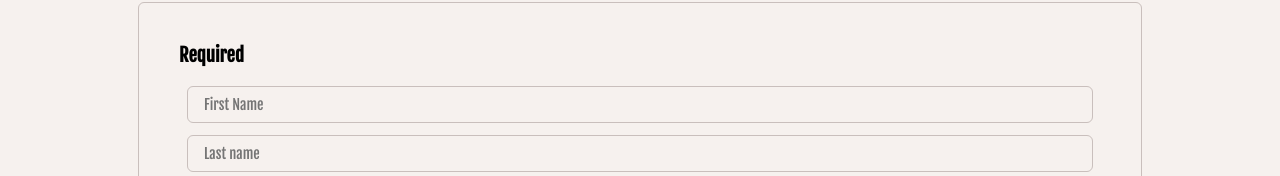
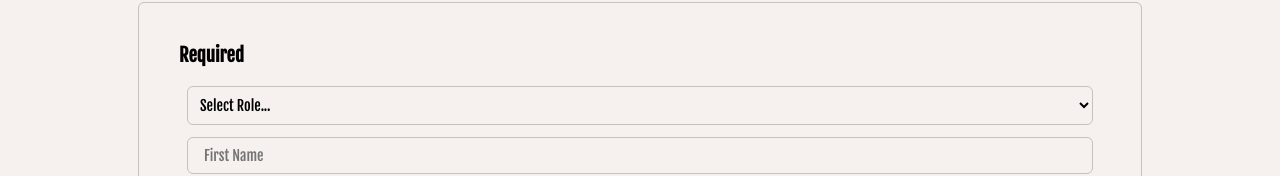
Before and after one commit to PaconcioDev/Sho-P, a React (Vite) app: page /account/register in a window 1280 px wide. Shown: the part 184-360 px from the top of the page. Built offline with nearby package versions, Linux system fonts and the light colour scheme; no server answers.

Commit message:
Click Outside create and role now on register

```diff
--- a/src/components/CreateCategory/CreateCategory.css
+++ b/src/components/CreateCategory/CreateCategory.css
@@ -34,3 +34,9 @@
 .category__btn--red:hover {
   color: #ed4731
 }
+
+@media screen and (min-width: 768px) {
+  .category__form {
+    margin-right: 5rem;
+  }
+}
--- a/src/components/CreateCategory/CreateCategory.jsx
+++ b/src/components/CreateCategory/CreateCategory.jsx
@@ -1,5 +1,5 @@
 import './CreateCategory.css';
-import { useContext } from 'react';
+import { useContext, useEffect, useRef } from 'react';
 import { FormInput } from '../FormInput/FormInput';
 import { CancelIcon } from '../../icons/CancelIcon';
 import { CheckIcon } from '../../icons/CheckIcon';
@@ -11,6 +11,20 @@ import { capitalizeFirstLetter } from '../../utils/capitalizeFirstLetter.js';
 function CreateCategory ({ view }) {
   const { user } = useContext(ProductsContext);
   const newCategory = useFormInput({ type: 'text' });
+
+  const formRef = useRef(null);
+
+  useEffect(() => {
+    const handleClickOutside = (e) => {
+      if (!formRef || !formRef.current || formRef.current.contains(e.target)) return;
+      view.manualOff();
+    };
+
+    document.addEventListener('mousedown', handleClickOutside);
+    return () => {
+      document.removeEventListener('mousedown', handleClickOutside);
+    };
+  }, [formRef, view]);
 
   const handleSubmit = async (e) => {
     e.preventDefault();
@@ -34,6 +48,7 @@ function CreateCategory ({ view }) {
       action='submit'
       method='post'
       onSubmit={handleSubmit}
+      ref={formRef}
     >
       <FormInput
         {...newCategory}
--- a/src/pages/Register/Register.css
+++ b/src/pages/Register/Register.css
@@ -10,6 +10,17 @@
   padding: 0 0.5rem;
 }
 
+.register__select {
+  width: 100%;
+  padding: 0.5rem 0.5rem;
+  font: inherit;
+  font-size: 0.9rem;
+  background-color: transparent;
+  border: 0.0625rem solid #c9bfbc;
+  border-radius: 0.375rem;
+  outline: none
+}
+
 .register__hr {
   margin: 1.5rem 0;
 }
--- a/src/pages/Register/Register.jsx
+++ b/src/pages/Register/Register.jsx
@@ -1,4 +1,5 @@
 import './Register.css';
+import { useState } from 'react';
 import { useNavigate } from 'react-router-dom';
 import { useFormInput } from '../../hooks/useFormInput.js';
 import { useMessage } from '../../hooks/useMessage.js';
@@ -17,6 +18,7 @@ function Register () {
 
   const { isOn: isPasswordOn, handleState: togglePassword } = useToggle();
 
+  const [roleValue, setRoleValue] = useState('customer');
   const firstName = useFormInput({ type: 'text' });
   const lastName = useFormInput({ type: 'text' });
   const email = useFormInput({ type: 'email' });
@@ -27,6 +29,7 @@ function Register () {
     e.preventDefault();
 
     const userData = {
+      role: roleValue,
       name: firstName.value,
       lastName: lastName.value,
       email: email.value.toLowerCase(),
@@ -63,12 +66,26 @@ function Register () {
     <Layout title='Create an Account'>
       <FormBox>
         <form
+          id='registerForm'
           className='register__form'
           method='post'
           onSubmit={handleSubmit}
         >
           <h3 className='register__subtitle'>Required</h3>
           <section className='register__section'>
+            <select
+              className='register__select'
+              form='registerForm'
+              onChange={(e) => {
+                setRoleValue(e.target.value);
+              }}
+              defaultValue='Select Role...'
+              required
+            >
+              <option disabled>Select Role...</option>
+              <option value='customer'>Customer</option>
+              <option value='admin'>Admin</option>
+            </select>
             <FormInput
               {...firstName}
               placeholder='First Name'
--- a/src/services/users.js
+++ b/src/services/users.js
@@ -1,11 +1,12 @@
 const baseUrl = 'http://localhost:3030/shop-api/v2/users';
 
 class UsersService {
-  static async create ({ name, lastName, email, password, phone }) {
+  static async create ({ role, name, lastName, email, password, phone }) {
     const request = await fetch(`${baseUrl}`, {
       method: 'POST',
       headers: { 'Content-Type': 'application/json' },
       body: JSON.stringify({
+        role,
         name,
         lastName,
         email,
```
